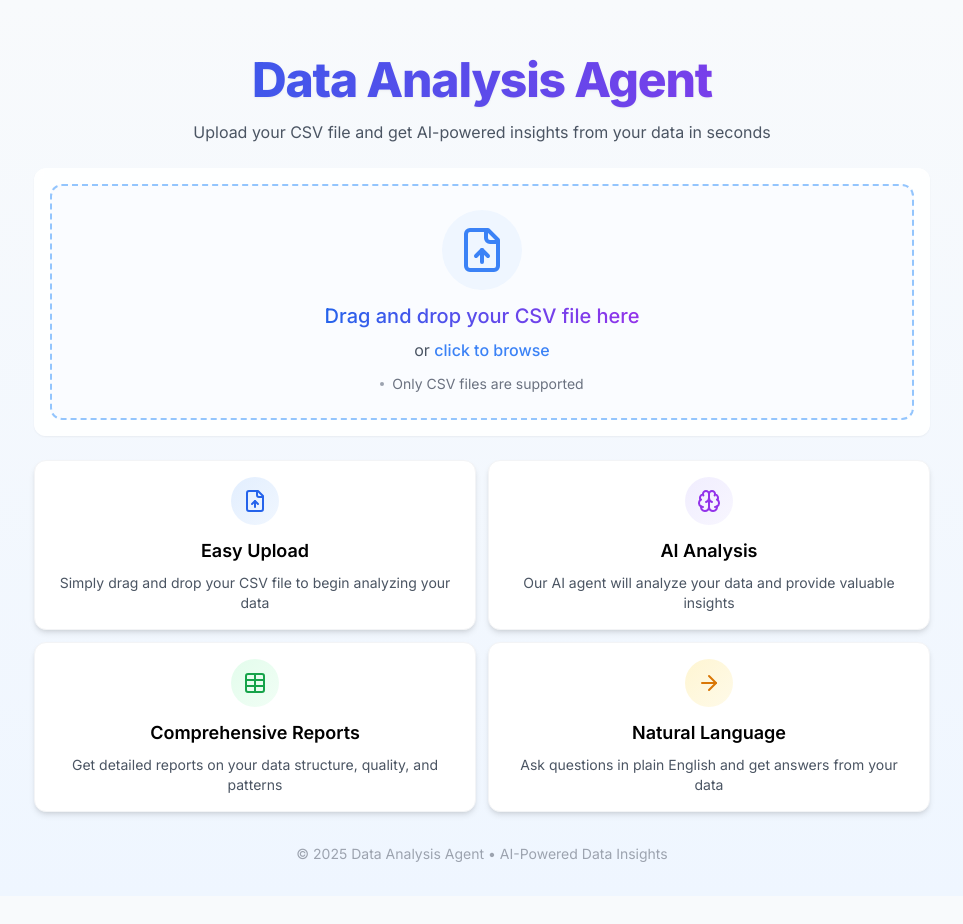
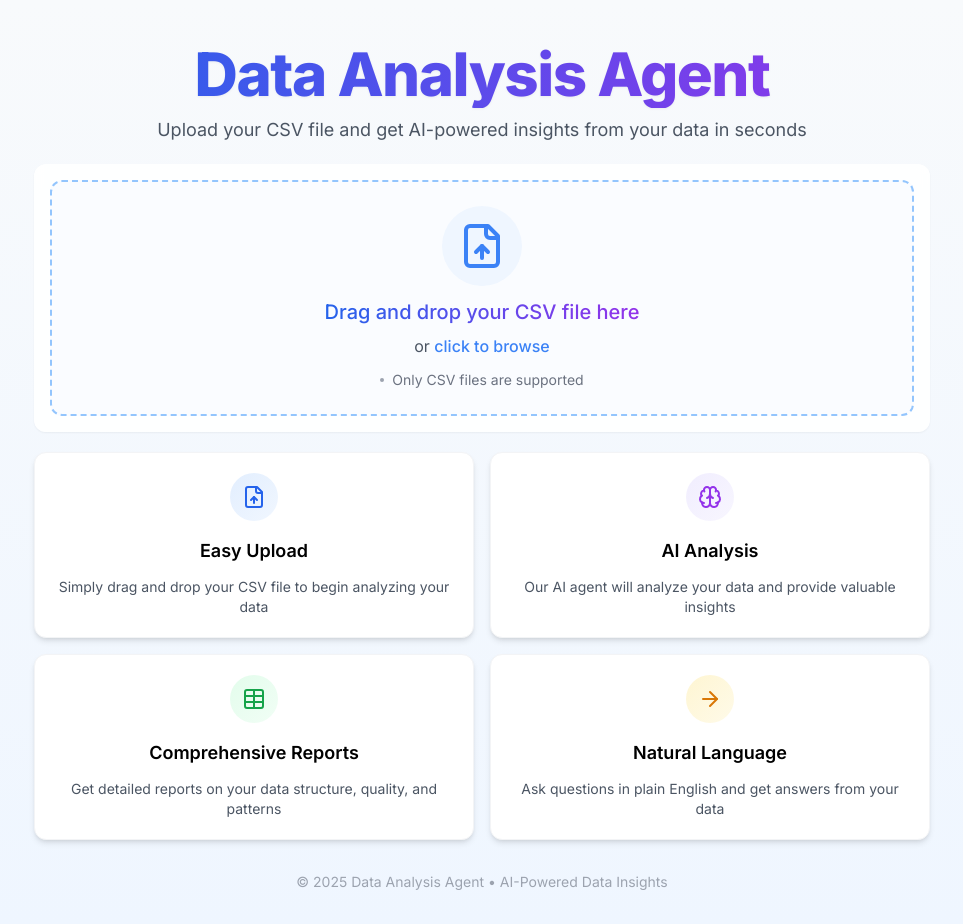
Before and after one commit to chaitanyacherukuri/Data-Analyst-Agent, a Next.js app in the folder frontend/: page / in a window 1280 px wide. Shown: the whole page, without its empty margins (158-1121 px from the left). Before the commit the page ends 896 px from the top, so only its background shows below. Built offline with nearby package versions, Linux system fonts and the light colour scheme.

Commit message:
Fine-tune UI: increase header size, reduce vertical spacing, and enlarge feature cards

```diff
--- a/frontend/src/app/page.tsx
+++ b/frontend/src/app/page.tsx
@@ -217,19 +217,19 @@ export default function Home() {
 
   return (
     <main className="min-h-screen flex flex-col items-center p-4 md:p-8 bg-gradient-to-b from-slate-50 to-blue-50">
-      <div className="max-w-4xl w-full space-y-6"> {/* Further reduced space-y from 8 to 6 */}
-        {/* Header with gradient text - made more compact */}
-        <div className="text-center space-y-3 mt-6"> {/* Further reduced space-y from 4 to 3 */}
-          <h1 className="text-4xl md:text-5xl font-extrabold tracking-tight bg-clip-text text-transparent bg-gradient-to-r from-blue-600 to-purple-600 leading-tight pb-1 drop-shadow-sm">
+      <div className="max-w-4xl w-full space-y-5"> {/* Further reduced space-y from 6 to 5 */}
+        {/* Header with gradient text - made more compact but larger */}
+        <div className="text-center space-y-2 mt-3"> {/* Reduced top margin and spacing */}
+          <h1 className="text-5xl md:text-6xl font-extrabold tracking-tight bg-clip-text text-transparent bg-gradient-to-r from-blue-600 to-purple-600 leading-tight pb-1 drop-shadow-sm">
             Data Analysis Agent
           </h1>
-          <p className="text-md text-gray-600 max-w-2xl mx-auto"> {/* Reduced text size */}
+          <p className="text-lg text-gray-600 max-w-2xl mx-auto"> {/* Increased text size slightly */}
             Upload your CSV file and get AI-powered insights from your data in seconds
           </p>
         </div>
 
         {/* File upload section - Moved above feature cards */}
-        <div className="bg-white bg-opacity-90 backdrop-blur-sm rounded-xl shadow-sm p-4 mb-4">
+        <div className="bg-white bg-opacity-90 backdrop-blur-sm rounded-xl shadow-sm p-4 mb-2">
 
           {/* Modern file upload area */}
           <div
@@ -362,9 +362,9 @@ export default function Home() {
           </div>
         </div>
 
-        {/* Feature cards with hover effects - Made more compact */}
-        <div className="grid grid-cols-1 md:grid-cols-2 gap-3 mt-4"> {/* Further reduced gap and margin */}
-          <div className="modern-card p-4 text-center flex flex-col items-center space-y-2"> {/* Further reduced padding and spacing */}
+        {/* Feature cards with hover effects */}
+        <div className="grid grid-cols-1 md:grid-cols-2 gap-4 mt-2"> {/* Reduced top margin, increased gap slightly */}
+          <div className="modern-card p-5 text-center flex flex-col items-center space-y-3"> {/* Increased padding and spacing */}
             <div className="animated-icon-container mb-1">
               <FileUp className="h-6 w-6 text-blue-600" />
             </div>
@@ -374,7 +374,7 @@ export default function Home() {
             </p>
           </div>
 
-          <div className="modern-card p-4 text-center flex flex-col items-center space-y-2">
+          <div className="modern-card p-5 text-center flex flex-col items-center space-y-3">
             <div className="animated-icon-container mb-1" style={{background: 'linear-gradient(135deg, rgba(237, 233, 254, 0.8), rgba(237, 233, 254, 0.4))'}}>
               <Brain className="h-6 w-6 text-purple-600" />
             </div>
@@ -384,7 +384,7 @@ export default function Home() {
             </p>
           </div>
 
-          <div className="modern-card p-4 text-center flex flex-col items-center space-y-2">
+          <div className="modern-card p-5 text-center flex flex-col items-center space-y-3">
             <div className="animated-icon-container mb-1" style={{background: 'linear-gradient(135deg, rgba(220, 252, 231, 0.8), rgba(220, 252, 231, 0.4))'}}>
               <Table className="h-6 w-6 text-green-600" />
             </div>
@@ -394,7 +394,7 @@ export default function Home() {
             </p>
           </div>
 
-          <div className="modern-card p-4 text-center flex flex-col items-center space-y-2">
+          <div className="modern-card p-5 text-center flex flex-col items-center space-y-3">
             <div className="animated-icon-container mb-1" style={{background: 'linear-gradient(135deg, rgba(254, 243, 199, 0.8), rgba(254, 243, 199, 0.4))'}}>
               <ArrowRight className="h-6 w-6 text-amber-600" />
             </div>
```
